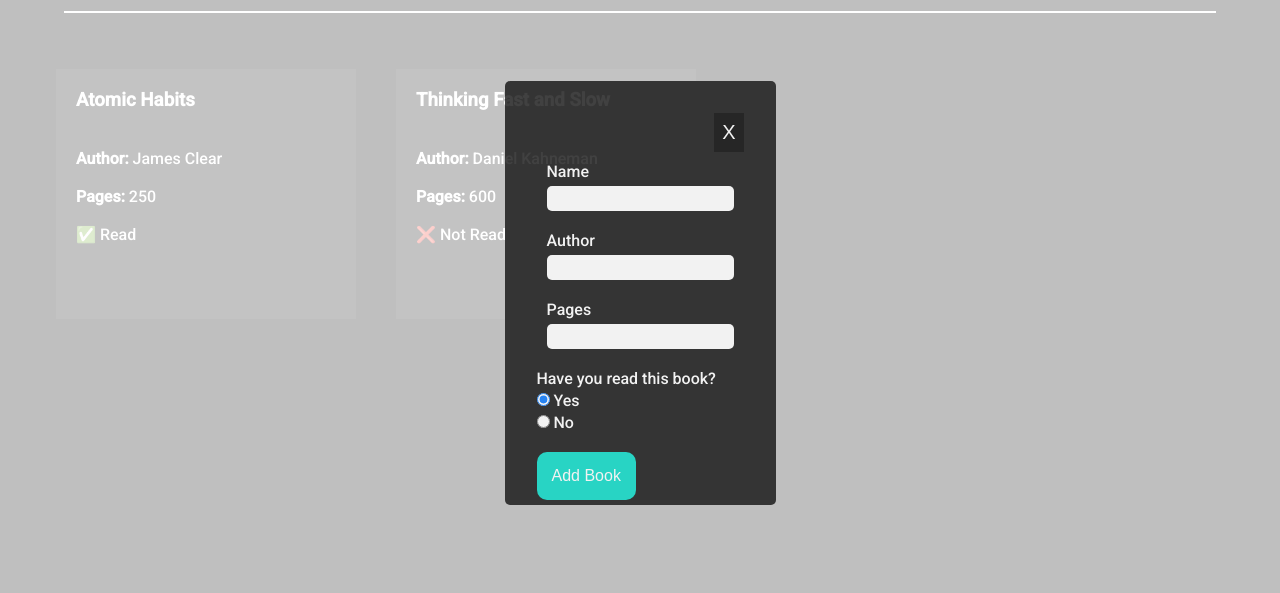
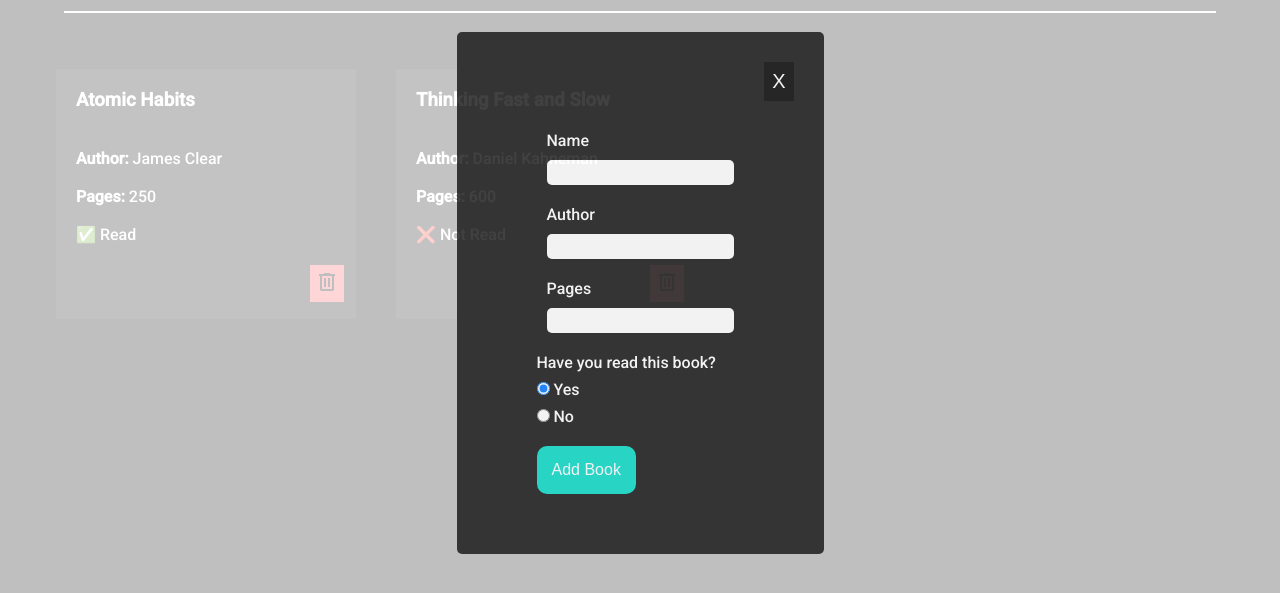
Before and after one commit to vasubhrdwj/Library, a plain HTML site: page index.html in a window 1280 px wide. Both pictures are taken after a click on the button "+ New book". Shown: the part 107-700 px from the top of the page. Drawn offline with Linux system fonts and the light colour scheme.

Commit message:
Added del icon, added css

```diff
--- a/index.html
+++ b/index.html
@@ -7,15 +7,17 @@
     <link rel="stylesheet" href="style.css" />
   </head>
   <body>
+
     <div class="heading">
       <h1>Library</h1>
+
       <div><button class="new-book-btn">+ New book</button></div>
     </div>
 
     <dialog>
+      <button class="close-btn" formmethod="dialog">X</button>
+
       <form method="dialog" class="new-input">
-        <button class="close-btn" formmethod="dialog">X</button>
-
         <div class="inp">
           <label for="name">Name</label><br />
           <input type="text" id="title" required />
--- a/library.js
+++ b/library.js
@@ -10,21 +10,23 @@ const addBtn = document.querySelector(".form-add");
 const title = document.querySelector("#title");
 const author = document.querySelector("#author");
 const pages = document.querySelector("#pages");
-const readStatus = document.querySelector(
-  'input[name="readStatus"]'
-)?.value;
+const readStatus = document.querySelector('input[name="readStatus"]')?.value;
 
-function Book(title, author, pages, read) {
+function Book(title, author, pages, read, id) {
   this.title = title;
   this.author = author;
   this.pages = pages;
   this.read = read;
+  this.id = id;
 }
 
 function addBooktoLibrary(title, author, pages, read) {
-  const book = new Book(title, author, pages, read);
+  let id = myLibrary.length;
+  const book = new Book(title, author, pages, read, id);
   myLibrary.push(book);
 }
+
+// function removeBook()
 
 addBooktoLibrary("Atomic Habits", "James Clear", 250, true);
 addBooktoLibrary("Thinking Fast and Slow", "Daniel Kahneman", 600, false);
@@ -46,6 +48,7 @@ function displayBooks() {
             <p class="status ${book.read ? "" : "not-read"}">
                 ${book.read ? "✅ Read" : "❌ Not Read"}
             </p>
+            <button class="rem-btn"><img src="Icons/trashIcon.svg" alt=""></button>
     `;
 
     mainBox.appendChild(bookCard);
@@ -69,8 +72,9 @@ inputForm.addEventListener("submit", function (event) {
   const bookTitle = title.value.trim();
   const bookAuthor = author.value.trim();
   const bookPages = pages.value.trim();
-  const bookReadStatus = document.querySelector('input[name="readStatus"]:checked')?.value === "yesRead";
-
+  const bookReadStatus =
+    document.querySelector('input[name="readStatus"]:checked')?.value ===
+    "yesRead";
 
   if (bookTitle && bookAuthor && bookPages) {
     addBooktoLibrary(bookTitle, bookAuthor, bookPages, bookReadStatus);
--- a/style.css
+++ b/style.css
@@ -81,7 +81,6 @@ dialog {
   margin: auto;
   background-color: #121212;
   color: #ffffff;
-  padding: 32px;
   border-radius: 5px;
   opacity: 0.8;
 }
@@ -92,7 +91,7 @@ dialog::backdrop {
 }
 
 .new-input {
-  height: 45vh;
+  padding: 10px 80px 60px;
 }
 
 label {
@@ -101,7 +100,7 @@ label {
 
 input {
   padding: 5px;
-  margin-top: 5px;
+  margin-top: 10px;
   border-radius: 5px;
 }
 
@@ -131,8 +130,23 @@ fieldset {
 .close-btn {
   background-color: black;
   padding: 8px;
+  margin: 30px 30px 10px 10px;
+
   font-size: 20px;
   color: white;
   display: flex;
   margin-left: auto;
 }
+
+.rem-btn {
+  position: relative;
+  left: 90%;
+  bottom: -10%;
+  padding: 5px;
+  background-color: #fd5c63;
+}
+
+.rem-btn>img{
+  background-color: #fd5c63;
+
+}
```
Also changed, not shown: Icons/trashIcon.svg (added).
